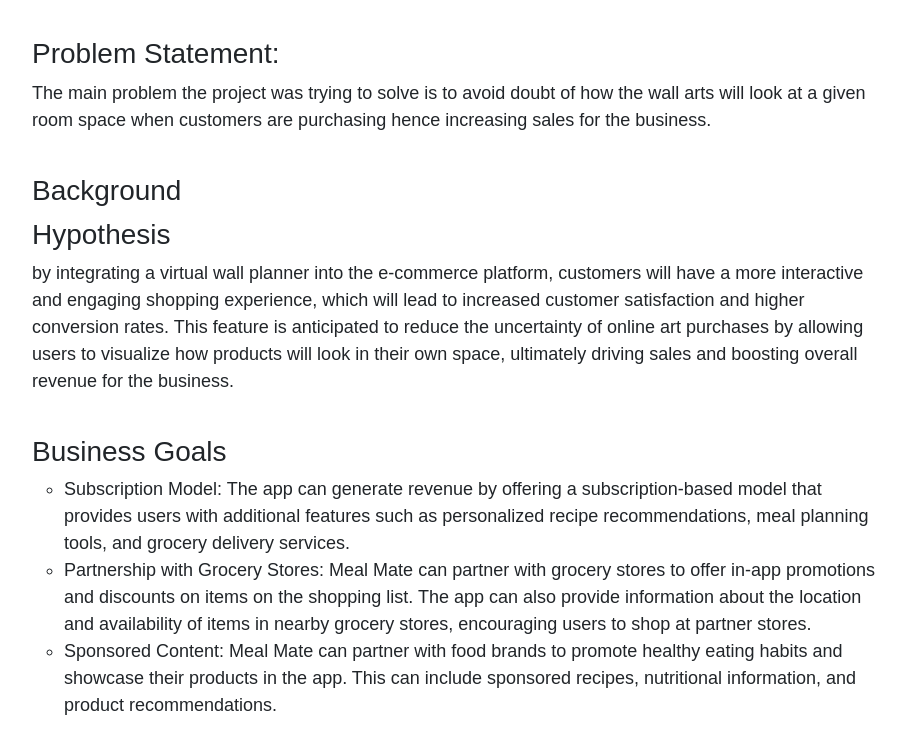
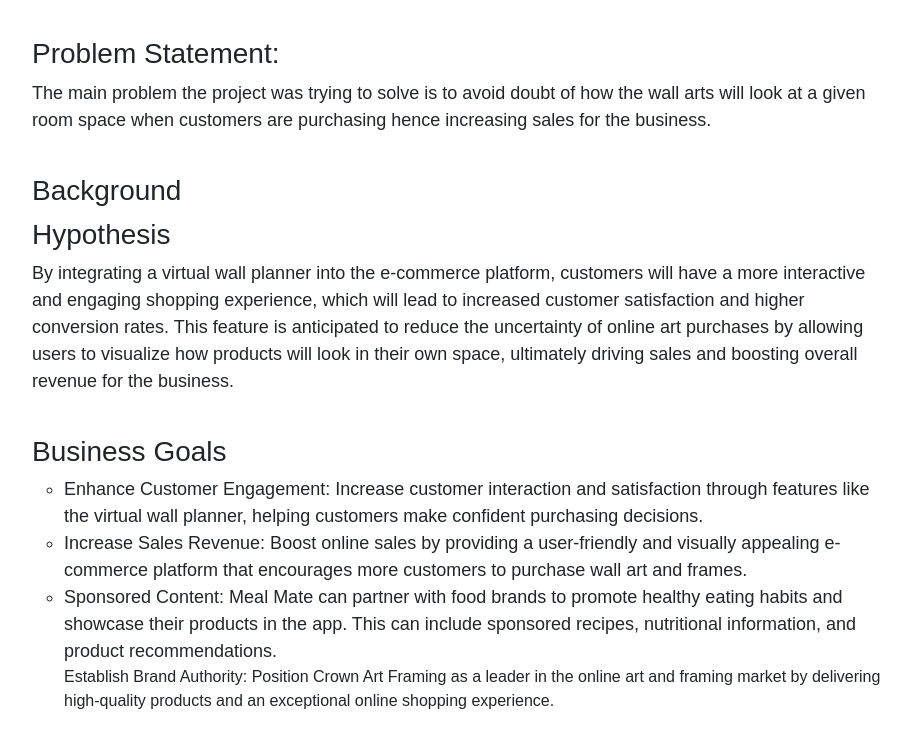
Before and after one commit to agnesimbs/Portfolio-Project, a plain HTML site: page design/crownartframing.html in a window 1280 px wide. Shown: the part 1150-1903 px from the top of the page, without its empty margins (178-1089 px from the left). Drawn offline with nearby package versions, Linux system fonts and the light colour scheme.

Commit message:
modified business goals

```diff
--- a/design/crownartframing.html
+++ b/design/crownartframing.html
@@ -148,7 +148,7 @@
         <h2>Background</h2>
         <h3>Hypothesis</h3>
         <p>
-          by integrating a virtual wall planner into the e-commerce platform,
+          By integrating a virtual wall planner into the e-commerce platform,
           customers will have a more interactive and engaging shopping
           experience, which will lead to increased customer satisfaction and
           higher conversion rates. This feature is anticipated to reduce the
@@ -164,17 +164,14 @@
 
         <ul style="list-style-type: circle">
           <li>
-            Subscription Model: The app can generate revenue by offering a
-            subscription-based model that provides users with additional
-            features such as personalized recipe recommendations, meal planning
-            tools, and grocery delivery services.
+            Enhance Customer Engagement: Increase customer interaction and
+            satisfaction through features like the virtual wall planner, helping
+            customers make confident purchasing decisions.
           </li>
           <li>
-            Partnership with Grocery Stores: Meal Mate can partner with grocery
-            stores to offer in-app promotions and discounts on items on the
-            shopping list. The app can also provide information about the
-            location and availability of items in nearby grocery stores,
-            encouraging users to shop at partner stores.
+            Increase Sales Revenue: Boost online sales by providing a
+            user-friendly and visually appealing e-commerce platform that
+            encourages more customers to purchase wall art and frames.
           </li>
           <li>
             Sponsored Content: Meal Mate can partner with food brands to promote
@@ -182,6 +179,9 @@
             can include sponsored recipes, nutritional information, and product
             recommendations.
           </li>
+          Establish Brand Authority: Position Crown Art Framing as a leader in
+          the online art and framing market by delivering high-quality products
+          and an exceptional online shopping experience.
         </ul>
       </section>
 
```
